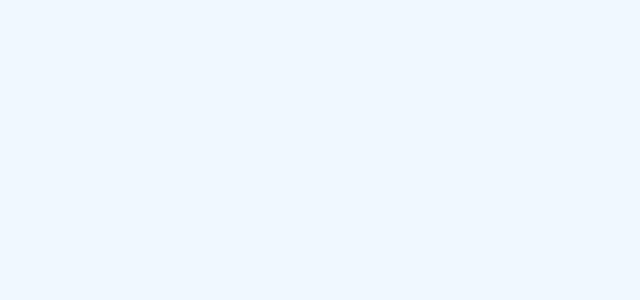
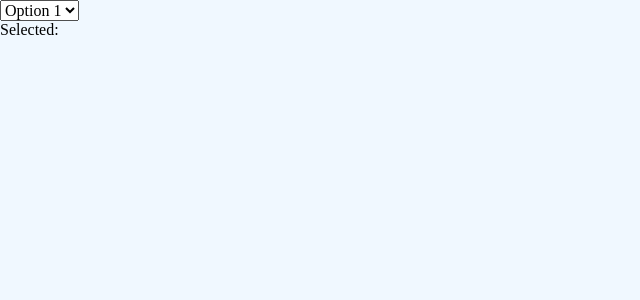
Before and after one commit to maoyln/myReactProjectTemplate, a React (Create React App) app: page /demoComponent in a window 1280 px wide. Before the commit this address had no page. Shown: the top 300 px of the page, without its empty margins (0-640 px from the left). Built offline with nearby package versions, Linux system fonts and the light colour scheme; the HTML template or start-up script is replaced by a standard one.

Commit message:
发布订阅模式

```diff
--- a/package.json
+++ b/package.json
@@ -15,6 +15,7 @@
     "immer": "^10.1.1",
     "localforage": "^1.10.0",
     "my-react-app": "link:",
+    "nanoid": "^5.0.7",
     "react": "^18.3.1",
     "react-dom": "^18.3.1",
     "react-redux": "^9.1.2",
--- /dev/null
+++ b/src/pages/SubscribePublish/DemoComponent.tsx
@@ -0,0 +1,51 @@
+import React, { useEffect, useState } from 'react';
+import PureComponentSelectPubSub from './PureComponentSelectPubSub'; // 假设这个文件在同一个目录下
+
+const DemoComponent = () => {
+  const [selectData, setSelectData] = useState<any[]>([]);
+  const [activeValue, setActiveValue] = useState('');
+  const pubSub = new PureComponentSelectPubSub('testCode');
+
+  useEffect(() => {
+    // 初始化数据
+    setSelectData([
+      { label: 'Option 1', value: 'option1' },
+      { label: 'Option 2', value: 'option2' },
+      { label: 'Option 3', value: 'option3' },
+    ]);
+
+    pubSub.setSelectList(selectData);
+
+    // 订阅事件
+    const subscription = pubSub.on({
+      cb: (value) => {
+        console.log(`Selected value: ${value}`);
+        setActiveValue(value);
+      },
+    });
+
+    // 清理函数，当组件卸载时取消订阅
+    return () => {
+      subscription();
+    };
+  }, []);
+
+  const handleChange = (event: React.ChangeEvent<HTMLSelectElement>) => {
+    pubSub.onChange(event.target.value);
+  };
+
+  return (
+    <div>
+      <select onChange={handleChange}>
+        {selectData.map((item) => (
+          <option key={item.value} value={item.value}>
+            {item.label}
+          </option>
+        ))}
+      </select>
+      <p>Selected: {activeValue}</p>
+    </div>
+  );
+};
+
+export default DemoComponent;
--- /dev/null
+++ b/src/pages/SubscribePublish/PureComponentSelectPubSub.ts
@@ -0,0 +1,65 @@
+import { nanoId } from '../../utils';
+import { isArrayEmpty } from '../../utils/isType';
+export interface PureComponentSelectList {
+  label: string;
+  value: string;
+}
+
+export default class PureComponentSelectPubSub {
+  private _code: string = '';
+
+  private _selectData: { label: string; value: string; [x: string]: any }[] = [];
+
+  private _activeValue: string = '';
+
+  private _fns: Map<string, { (id: string): void }> = new Map();
+
+  private _dataSource: any = null;
+  get code() {
+    return this._code;
+  }
+  get selectData() {
+    return this._selectData;
+  }
+  get activeValue() {
+    return this._activeValue;
+  }
+
+  get dataSource() {
+    return this._dataSource;
+  }
+
+  constructor(code: string) {
+    this._code = code;
+  }
+  public setSelectList(selectData: PureComponentSelectList[]) {
+    if (isArrayEmpty(selectData)) {
+      this._selectData = selectData;
+      this._activeValue = selectData[0].value;
+    }
+  }
+
+  public on(opt: { id?: string; cb: { (id: string): void } }) {
+    opt.id = opt.id || nanoId();
+    opt.cb(this._activeValue);
+    this._fns.set(opt.id, opt.cb);
+    return () => {
+      this._fns.delete(opt.id as string);
+    };
+  }
+
+  private _emit() {
+    this._fns.forEach((v, k) => {
+      v(this._activeValue);
+    });
+  }
+
+  public onChange(value: string) {
+    this._activeValue = value;
+    this._emit();
+  }
+
+  public getActiveData(value: string) {
+    return this._selectData.find((i) => i.value === value);
+  }
+}
--- a/src/routes.tsx
+++ b/src/routes.tsx
@@ -8,13 +8,14 @@ import AuthRoute from './components/AuthRoute';
 
 import UpdateState from './pages/UpdateState';
 import UpdateState2 from './pages/UpdateState2';
-import CreatePortalDom from './pages/reactPortalDom';
-import UseMemoDemo from './pages/UseMemoDemo';
-import UseCallbackDemo from './pages/UseCallbackDemo';
-import UseMemoAndCallback from './pages/UseMemoAndCallback';
-import ContextMain from './pages/ContextDemo/ContextMain'
-import ForwardRefDemo from './pages/ForwardRefDemo'
-import ReduxDemo from './pages/ReduxDemo/App'
+import CreatePortalDom from './pages/reactPortalDom'; // CreatePortal
+import UseMemoDemo from './pages/UseMemoDemo'; // UseMemo
+import UseCallbackDemo from './pages/UseCallbackDemo'; // UseCallbackDemo
+import UseMemoAndCallback from './pages/UseMemoAndCallback'; // UseMemoAndCallback
+import ContextMain from './pages/ContextDemo/ContextMain' // Context
+import ForwardRefDemo from './pages/ForwardRefDemo' // ForwardRef
+import ReduxDemo from './pages/ReduxDemo/App' // Redux
+import DemoComponent from './pages/SubscribePublish/DemoComponent' // 发布订阅
 
 // 懒加载
 const Dashboard = React.lazy(() => import('./pages/Dashboard'));
@@ -41,6 +42,7 @@ const AppRoutes = () => (
       <Route path='/contextDemo' element={<ContextMain />}></Route>
       <Route path='/forwardRefDemo' element={<ForwardRefDemo />}></Route>
       <Route path='/reduxDemo' element={<ReduxDemo />}></Route>
+      <Route path='/demoComponent' element={<DemoComponent />}></Route>
 
     </Routes>
   </Router>
--- /dev/null
+++ b/src/utils/index.ts
@@ -0,0 +1,8 @@
+import { nanoid } from 'nanoid';
+
+/**
+ * 获取唯一id
+ */
+export function nanoId() {
+  return nanoid();
+}
--- /dev/null
+++ b/src/utils/isType.ts
@@ -0,0 +1,5 @@
+export const isArrayEmpty = (ary: any[]) => {
+  // return ary && ary.length > 0 && typeof ary !== 'string';
+  // 为了防止对mobx的数据判断错误这里加上toJS
+  return (Array.isArray(ary) || Array.isArray(ary)) && ary.length > 0;
+};
```
Also changed, not shown: 1 other file (tests, documents, lock files or other folders).
